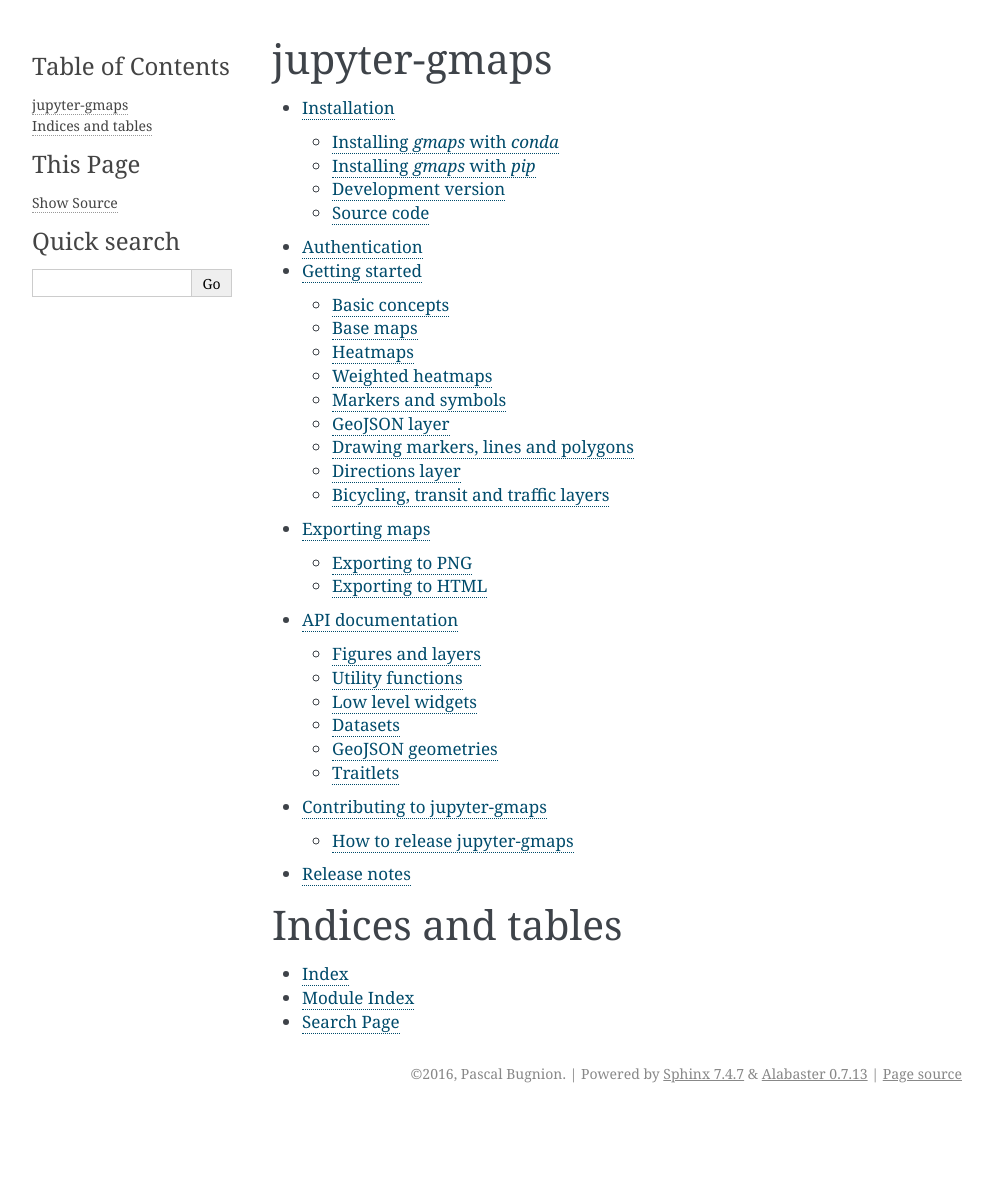
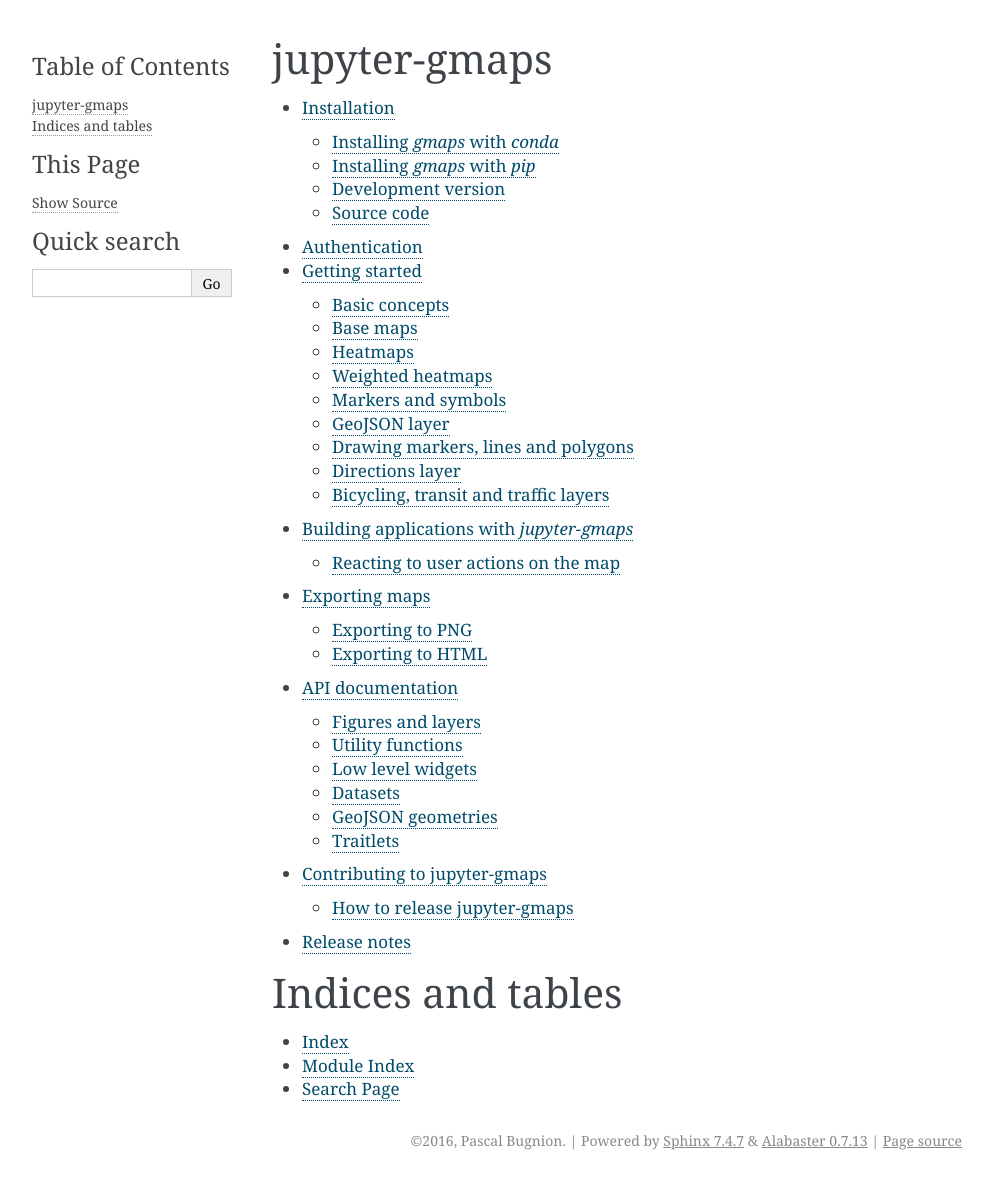
Before and after one commit to pbugnion/gmaps, a Sphinx documentation site: the page built from docs/source/index.rst, in a window 1280 px wide. Shown: the whole page, without its empty margins (148-1141 px from the left). Built offline with Sphinx 7.4.7, drawn with Linux system fonts in a browser that asks for light colours; before the commit the page ends 1113 px from its top, so only the background shows below that; some of the changed lines change nothing that is shown.

Commit message:
Framework for tutorial on complex applications

```diff
--- /dev/null
+++ b/docs/source/drawing_tutorial.rst
@@ -0,0 +1,87 @@
+
+Building applications with `jupyter-gmaps`
+------------------------------------------
+
+You can use `jupyter-gmaps` as a component in a larger application based on Jupyter widgets (TODO link to widgets):
+ - you can use maps as a way to get user input. The drawing layer lets users draw markers, lines or polygons on the map. We can specify arbitrary Python code that runs whenever a shape is added to the map. As an example, we will build an application where, whenever the user places a marker, we retrieve the address of the marker and write it in a text widget.
+ - you can use maps as a way to display the result of an external computation TODO example.
+
+Reacting to user actions on the map
+^^^^^^^^^^^^^^^^^^^^^^^^^^^^^^^^^^^
+
+The drawing layer lets us specify Python code to be executed whenever the user
+adds a feature (like a marker, a line or a polygon) to the map. To demonstrate this, we will build a small application for *reverse geocoding*: when the user places a marker on the map, we will find the address closest to that marker and write it in a text widget (TODO link to jupyter text widget). This is the entire code listing::
+
+  from tabulate import tabulate
+  import ipywidgets as widgets
+  import geopy
+  import gmaps
+
+  API_KEY = 'AIz...'
+
+  gmaps.configure(api_key=API_KEY)
+
+  class ReverseGeocoder(object):
+      """
+      Jupyter widget for finding addresses.
+
+      The user places markers on a map. For each marker,
+      we use `geopy` to find the nearest address to that
+      marker, and write that address in a text box.
+      """
+
+      def __init__(self):
+          self._figure = gmaps.figure()
+          self._drawing = gmaps.drawing_layer()
+          self._drawing.on_new_feature(self._new_feature_callback)
+          self._figure.add_layer(self._drawing)
+          self._address_box = widgets.Text(
+              description='Address: ',
+              disabled=True,
+              layout={'width': '95%', 'margin': '10px 0 0 0'}
+          )
+          self._geocoder = geopy.geocoders.GoogleV3(api_key=API_KEY)
+          self._container = widgets.VBox([self._figure, self._address_box])
+
+      def _get_location_details(self, location):
+          return self._geocoder.reverse(location, exactly_one=True)
+
+      def _clear_address_box(self):
+          self._address_box.value = ''
+
+      def _show_address(self, location):
+          location_details = self._get_location_details(location)
+          if location_details is None:
+              self._address_box.value = 'No address found'
+          else:
+              self._address_box.value = location_details.address
+
+      def _new_feature_callback(self, feature):
+          try:
+              location = feature.location
+          except AttributeError:
+              return # Not a marker
+
+          # Clear address box to signify to the user that something is happening
+          self._clear_address_box()
+
+          # Remove all markers other than the one that has just been added.
+          self._drawing.features = [feature]
+
+          # Compute the address and display it
+          self._show_address(location)
+
+      def render(self):
+          return self._container
+
+  ReverseGeocoder().render()
+
+There are several things to note on this:
+
+- We wrap the application in a ``ReverseGeocoder`` class. This helps with encapsulation and lets you instantiate this widget multiple times in a notebook. Since the flow through widget applications is often more complex than linear data analysis workflows, encapsulation will improve your ability to reason about the code.
+- As part of the class constructor, we use :func:`gmaps.figure` to create a figure, and we add a :func:`drawing_layer` to this figure. We also create a ``widgets.Text`` widget. This is a text box in which we will write the address. We then wrap our figure and the text box in a single ``widgets.VBox``, a widget container that stacks widgets vertically.
+- We register a callback on the drawing layer using ``.on_new_feature``. The function that we pass in to ``.on_new_feature`` will get called whenever the user adds a feature to the map. This is the hook that lets us build complex applications on top of the drawing layer: we can run arbitrary Python code when the user adds a marker to the map.
+- In the ``.on_new_feature`` callback, we first check whether the feature that has been added is a marker (the user could, in principle, have added another feature type, like a line, to the map).
+- Assuming the feature is a valid marker, we first clear the text widget containing the address. This gives feedback to the user that something is happening.
+- We then re-write the ``.features`` array of the drawing layer, keeping just the marker that the user has just added. This clears previous markers, avoiding clutter on the map.
+- We then use `geopy` TODO link to find the adddress and, assuming the address is valid, display it in the text widget.
--- a/docs/source/index.rst
+++ b/docs/source/index.rst
@@ -12,6 +12,7 @@
    install
    authentication
    tutorial
+   drawing_tutorial
    export
    api
    contributing
```
